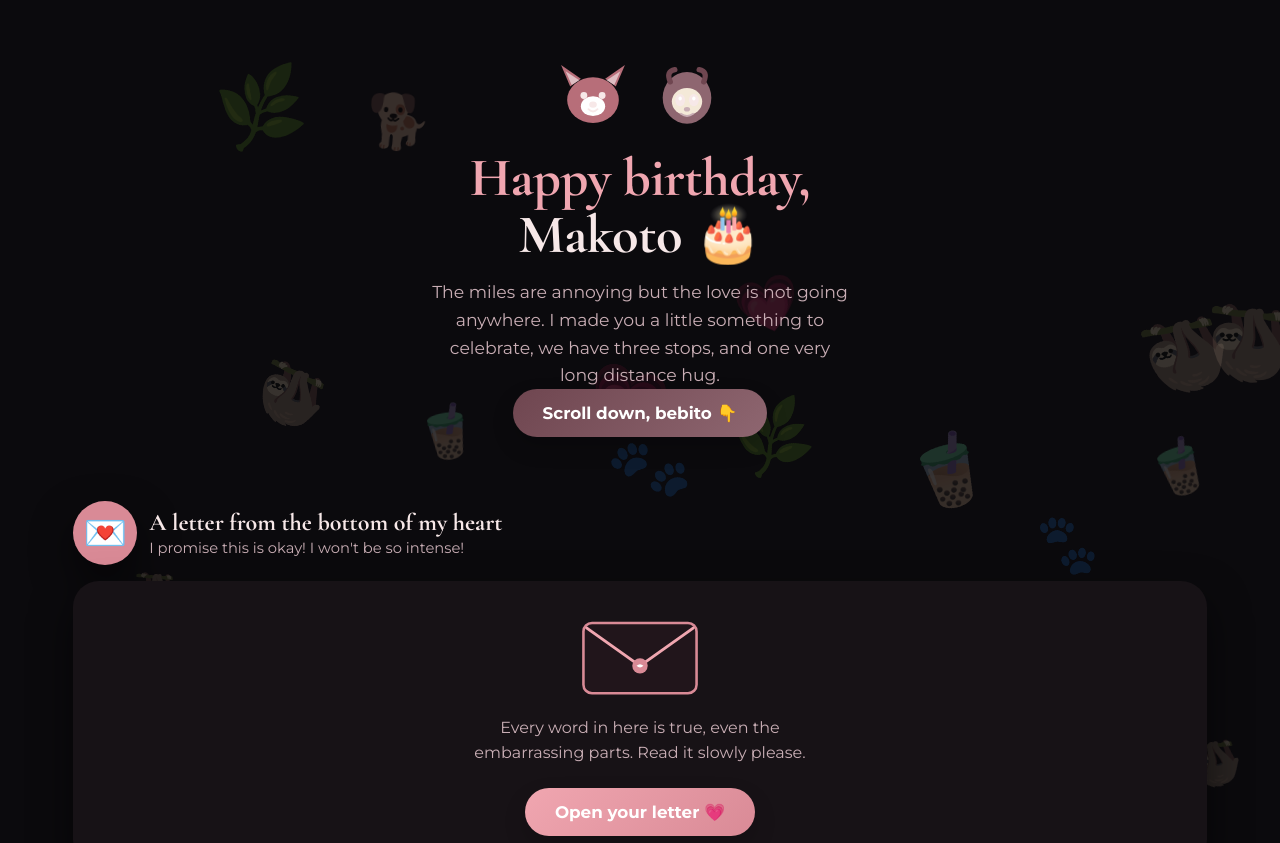
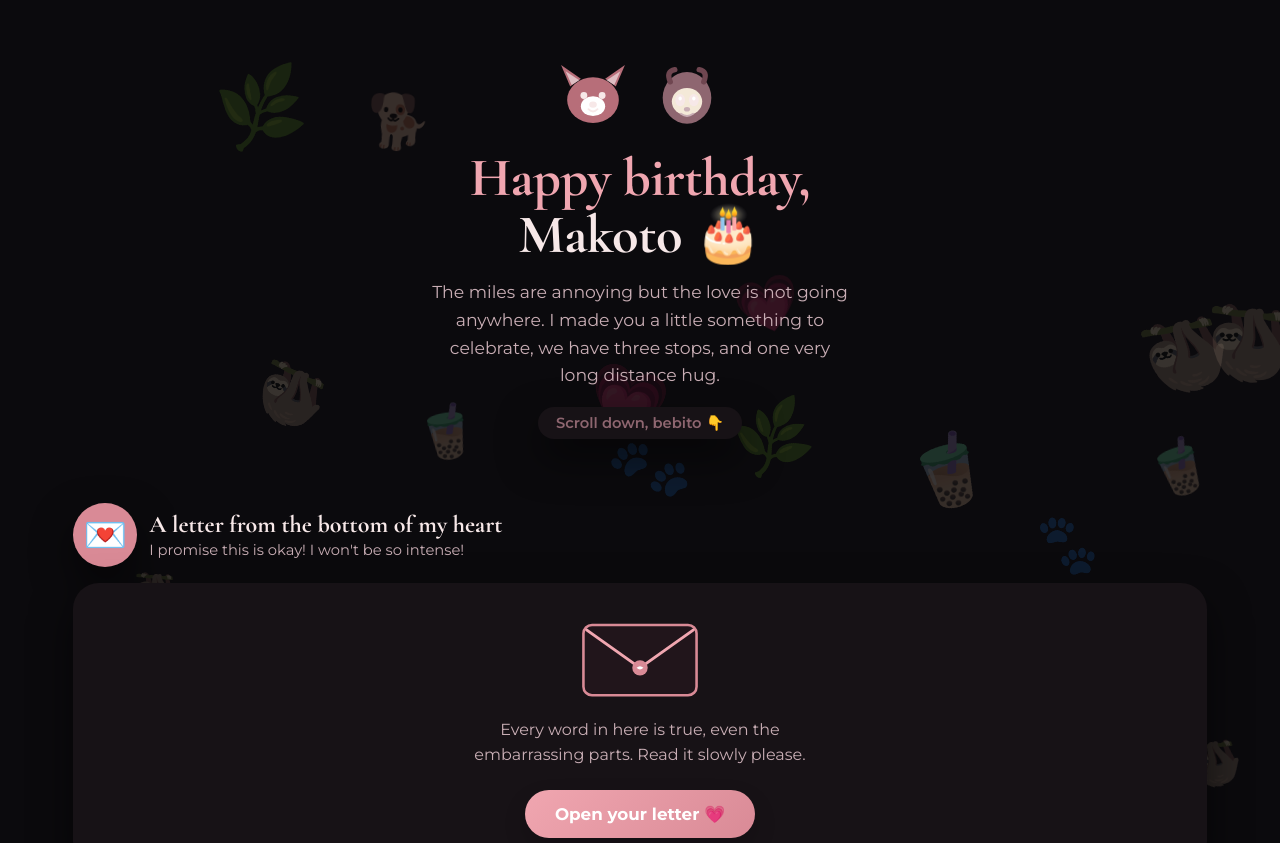
Before and after one commit to JavieraTGrey/gift_page, a plain HTML site: page index.html in a window 1280 px wide. Shown: the top 843 px of the page. Drawn offline with nearby package versions, Linux system fonts and the light colour scheme.

Commit message:
Change button class from 'btn sage' to 'tag'

```diff
--- a/index.html
+++ b/index.html
@@ -108,7 +108,7 @@
     box-shadow:var(--shadow);
     font-weight:600;
     font-size:0.92rem;
-    color:var(--sage-deep);
+    color:var(--sage);
   }
 
   /* SECTION SHELL */
@@ -313,7 +313,7 @@
     </div>
     <h1>Happy birthday,<span class="line2"> Makoto 🎂</span></h1>
     <p>The miles are annoying but the love is not going anywhere. I made you a little something to celebrate, we have three stops, and one very long distance hug.</p>
-    <div class="btn sage">Scroll down, bebito 👇</div>
+    <div class="tag">Scroll down, bebito 👇</div>
   </section>
 
   <!-- STOP 1: LETTER -->
```
